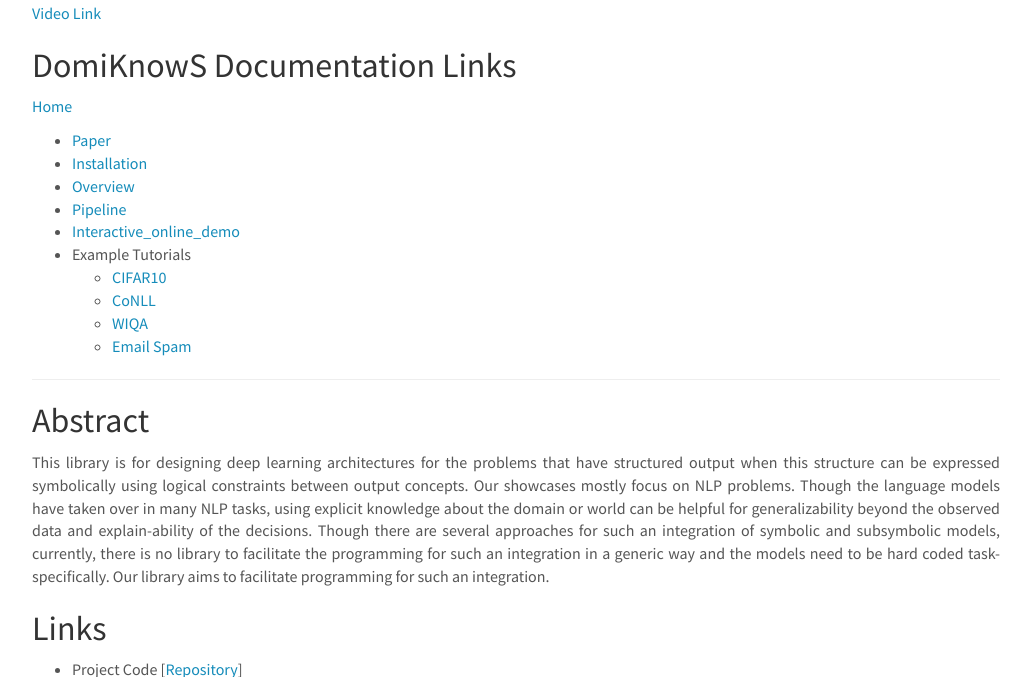
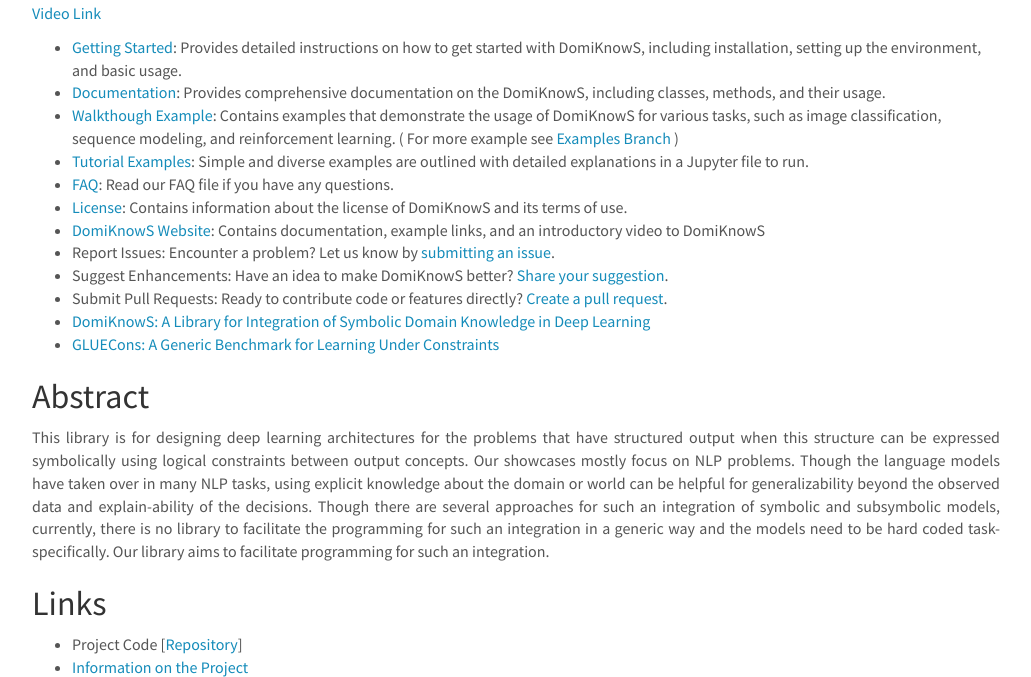
Before and after one commit to HLR/HLR.github.io, a Jekyll site: the page built from _pages/domiknows_nlp.md, in a window 1280 px wide and 900 px high, scrolled down 385 px, cut to the strip 223-900 px from the top of the window. Shown: the whole strip, without its empty margins (124-1155 px from the left). Built offline with Jekyll 4.4.1, drawn with Linux system fonts in a browser that asks for light colours; nearby versions of some CDN libraries.

Commit message:
Update documentation_contents.md

```diff
--- a/_includes/documentation_contents.md
+++ b/_includes/documentation_contents.md
@@ -1,14 +1,12 @@
-## DomiKnowS Documentation Links
-[Home](/domiknows-nlp)
-- [Paper](https://arxiv.org/abs/2108.12370)
-- [Installation](/domiknows-nlp/install)
-- [Overview](/domiknows-nlp/overview)
-- [Pipeline](/domiknows-nlp/pipeline)
-- [Interactive_online_demo](https://tinyurl.com/t9wr9n4)
-- Example Tutorials
-  - [CIFAR10](https://github.com/HLR/DomiKnowS/blob/main/tutorials/CIFAR10.md)
-  - [CoNLL](https://github.com/HLR/DomiKnowS/blob/main/tutorials/Conll.ipynb)
-  - [WIQA](https://github.com/HLR/DomiKnowS/blob/main/tutorials/question_answering.ipynb)
-  - [Email Spam](https://github.com/HLR/DomiKnowS/blob/main/tutorials/EmailSpam.ipynb)
-
-  ---
+- [Getting Started](https://github.com/HLR/DomiKnowS/blob/Doc/User%20API/GettingStarted.md): Provides detailed instructions on how to get started with DomiKnowS, including installation, setting up the environment, and basic usage.
+- [Documentation](https://github.com/HLR/DomiKnowS/tree/Doc/User%20API): Provides comprehensive documentation on the DomiKnowS, including classes, methods, and their usage.
+- [Walkthough Example](https://github.com/HLR/DomiKnowS/blob/Doc/User%20API/ExampleTask.md): Contains examples that demonstrate the usage of DomiKnowS for various tasks, such as image classification, sequence modeling, and reinforcement learning. ( For more example see [Examples Branch](https://github.com/HLR/DomiKnowS/tree/Tasks) )
+- [Tutorial Examples](https://github.com/HLR/DomiKnowS/tree/Doc/Run%20With%20Jupyter): Simple and diverse examples are outlined with detailed explanations in a Jupyter file to run.
+- [FAQ](https://github.com/HLR/DomiKnowS/blob/Doc/FAQ.md): Read our FAQ file if you have any questions.
+- [License](https://github.com/HLR/DomiKnowS/blob/Doc/Licence.md): Contains information about the license of DomiKnowS and its terms of use.
+- [DomiKnowS Website](https://hlr.github.io/domiknows-nlp/): Contains documentation, example links, and an introductory video to DomiKnowS
+- Report Issues: Encounter a problem? Let us know by [submitting an issue](https://github.com/HLR/DomiKnowS/blob/Doc/IssueReport.md).
+- Suggest Enhancements: Have an idea to make DomiKnowS better? [Share your suggestion](https://github.com/HLR/DomiKnowS/blob/Doc/Suggestions.md).
+- Submit Pull Requests: Ready to contribute code or features directly? [Create a pull request](https://github.com/HLR/DomiKnowS/blob/Doc/PullRequest.md).
+- [DomiKnowS: A Library for Integration of Symbolic Domain Knowledge in Deep Learning](https://arxiv.org/abs/2108.12370)
+- [GLUECons: A Generic Benchmark for Learning Under Constraints](https://arxiv.org/abs/2302.10914)
```
